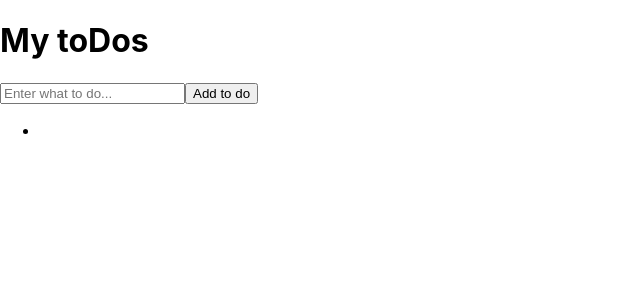
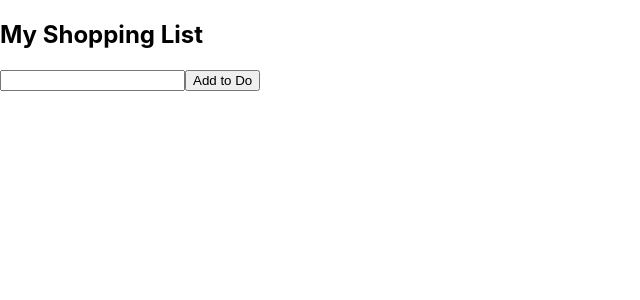
Before and after one commit to alisha0815/myshopping-list-app, a React (Create React App) app in the folder client/: page / in a window 1280 px wide. Shown: the top 300 px of the page, without its empty margins (0-640 px from the left). Built offline with nearby package versions, Linux system fonts and the light colour scheme.

Commit message:
add item to shopping list working

```diff
--- a/client/src/app.jsx
+++ b/client/src/app.jsx
@@ -3,32 +3,30 @@ import './App.css';
 import List from './components/list';
 
 function App() {
-  const [toDo, setTodo] = useState('');
-  const [toDos, setTodos] = useState([]);
-  const onChange = (event) => setTodo(event.target.value);
-  const onSubmit = (event) => {
-    event.preventDefault();
-    if (toDo === '') {
-      return;
-    }
-    setTodos([toDo, ...toDos]);
-    setTodo('');
+  const [toDo, setToDo] = useState('');
+  const [toDos, setToDos] = useState([]);
+
+  const inputHandler = (e) => {
+    const newToDo = e.target.value;
+    setToDo(newToDo);
+  };
+
+  const addHandler = (e) => {
+    e.preventDefault();
+    setToDos([{ text: toDo, id: Math.random() * 1000 }, ...toDos]);
+    console.log(toDos);
+    setToDo('');
   };
 
   return (
-    <div>
-      <h1>My toDos</h1>
-      <form onSubmit={onSubmit}>
-        <input
-          onChange={onChange}
-          value={toDo}
-          type="text"
-          placeholder="Enter what to do..."
-        />
-        <button>Add to do</button>
+    <>
+      <h2>My Shopping List</h2>
+      <form>
+        <input value={toDo} onChange={inputHandler} type="text" />
+        <button onClick={addHandler}>Add to Do</button>
       </form>
-      <List toDo={toDo} toDos={toDos} />
-    </div>
+      <div>{/* <List toDos={toDos} /> */}</div>
+    </>
   );
 }
 
--- a/client/src/components/list-item.jsx
+++ /dev/null
@@ -1,15 +0,0 @@
-import React from 'react';
-
-const ListItem = ({ toDos }) => {
-  return (
-    <>
-      <ul>
-        {toDos.map((item, indx) => (
-          <li key={indx}>{item}</li>
-        ))}
-      </ul>
-    </>
-  );
-};
-
-export default ListItem;
--- a/client/src/components/list.jsx
+++ b/client/src/components/list.jsx
@@ -1,14 +1,5 @@
 import React from 'react';
-import ListItem from './list-item';
 
-const List = ({ toDos }) => {
-  return (
-    <ul>
-      <li>
-        <ListItem toDos={toDos} />
-      </li>
-    </ul>
-  );
-};
+const List = (props) => ({ props });
 
 export default List;
```
